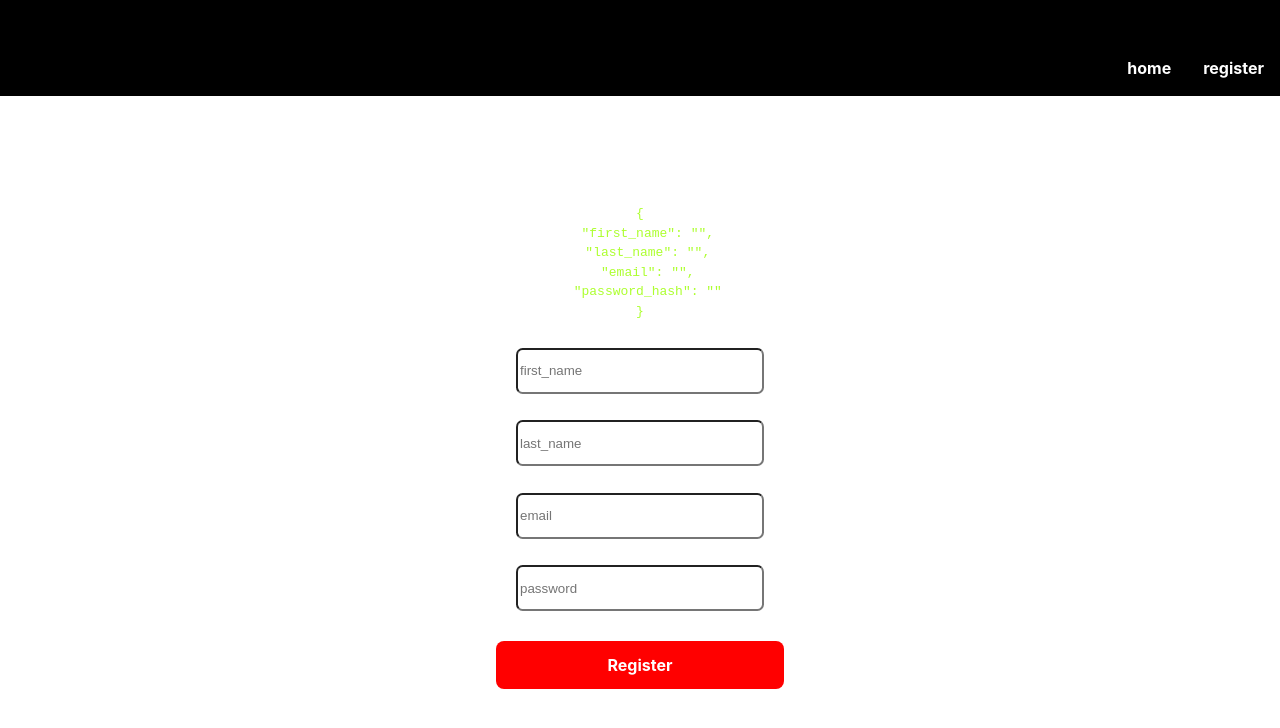
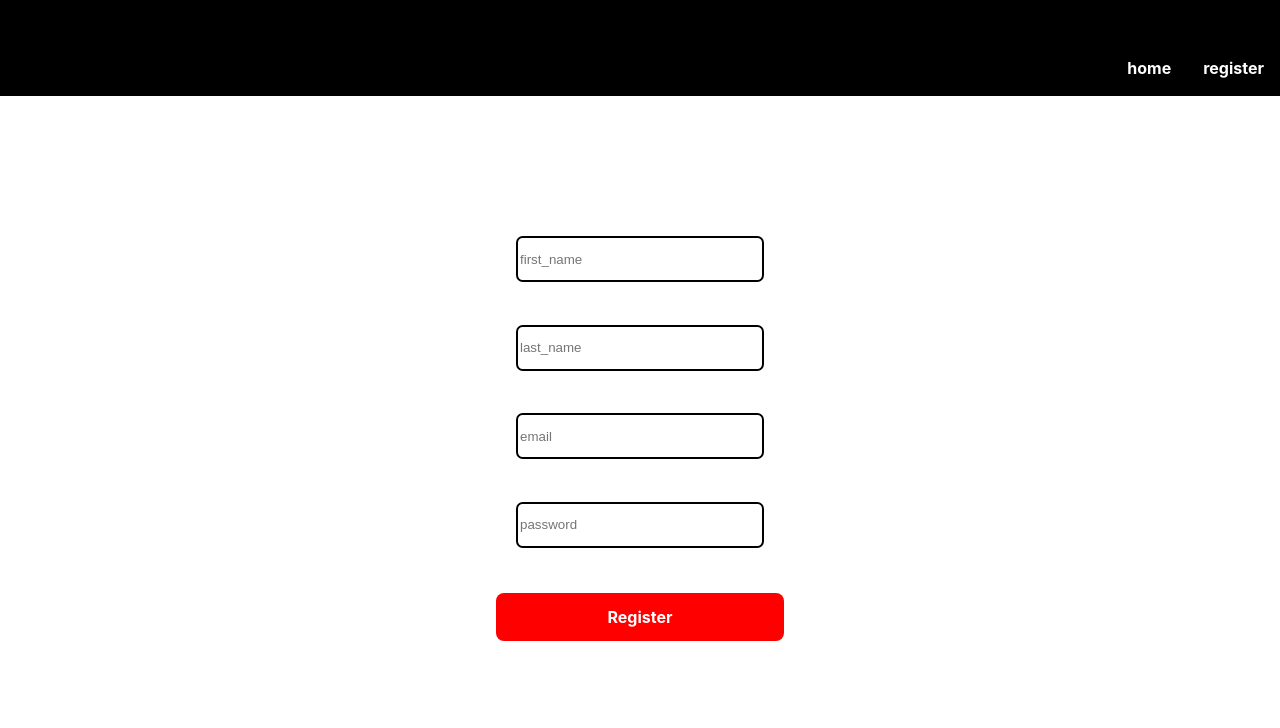
Before and after one commit to jluisferrer/Proyecto-6-API-Buscador-Frontend-I, a React (Vite) app: page /register in a window 1280 px wide. Shown: the top 728 px of the page. Built offline with nearby package versions, Linux system fonts and the light colour scheme.

Commit message:
feat:successful validation

```diff
--- a/src/common/CInput/CInput.css
+++ b/src/common/CInput/CInput.css
@@ -2,6 +2,11 @@
     height: 3em;
     width: 18em;
 
+    border: 0.2em solid black;
     border-radius: 0.5em;
     margin: 1em;
 }
+
+.inputDesignError {
+    border: 0.2em solid red;
+}
--- a/src/pages/Register/Register.css
+++ b/src/pages/Register/Register.css
@@ -11,3 +11,8 @@
     justify-content: center;
     align-items: center;
 }
+
+.error {
+    height: 1em;
+    color: red;
+}
--- a/src/pages/Register/Register.jsx
+++ b/src/pages/Register/Register.jsx
@@ -34,7 +34,11 @@ export const Register = () => {
     const checkError = (e) => {
         const error = validame(e.target.name, e.target.value)
 
-        console.log(error)
+        setUserError((prevState) => ({
+            ...prevState,
+            [e.target.name + "Error"]: error,
+            //el truco del almendruco nos dice que seria... nameError: error, emailError: error...
+        }))
     }
     //function emit que también esta aqui en el padre.. en este caso para registrar
     const registerMe = async () => {
@@ -46,6 +50,7 @@ export const Register = () => {
             }
 
             const fetched = await RegisterUser()
+
             console.log(fetched)
         } catch (error) {
             setMsgError(error.message)
@@ -53,9 +58,10 @@ export const Register = () => {
     }
     return (
         <div className="registerDesign">
-            <pre>{JSON.stringify(user, null, 2)}</pre>
+            {/* <pre>{JSON.stringify(user, null, 2)}</pre> */}
             <CInput
-                className={"inputDesign"}
+                className={`inputDesign ${userError.first_nameError !== "" ? "inputDesignError" : ""
+                    }`}
                 type={"text"}
                 placeholder={"first_name"}
                 name={"first_name"}
@@ -63,9 +69,10 @@ export const Register = () => {
                 onChangeFunction={(e) => inputHandler(e)}
                 onBlurFunction={(e) => checkError(e)}
             />
-            {userError.first_nameError}
+            <div className="error">{userError.first_nameError}</div>
             <CInput
-                className={"inputDesign"}
+                 className={`inputDesign ${userError.last_nameError !== "" ? "inputDesignError" : ""
+                }`}
                 type={"text"}
                 placeholder={"last_name"}
                 name={"last_name"}
@@ -73,9 +80,10 @@ export const Register = () => {
                 onChangeFunction={(e) => inputHandler(e)}
                 onBlurFunction={(e) => checkError(e)}
             />
-            {userError.last_nameError}
+             <div className="error">{userError.last_nameError}</div>
             <CInput
-                className={"inputDesign"}
+                 className={`inputDesign ${userError.emailError !== "" ? "inputDesignError" : ""
+                }`}
                 type={"email"}
                 placeholder={"email"}
                 name={"email"}
@@ -83,9 +91,10 @@ export const Register = () => {
                 onChangeFunction={(e) => inputHandler(e)}
                 onBlurFunction={(e) => checkError(e)}
             />
-            {userError.emailError}
+            <div className="error">{userError.emailError}</div>
             <CInput
-                className={"inputDesign"}
+                className={`inputDesign ${userError.password_hashError !== "" ? "inputDesignError" : ""
+            }`}
                 type={"password"}
                 placeholder={"password"}
                 name={"password_hash"}
@@ -93,13 +102,13 @@ export const Register = () => {
                 onChangeFunction={(e) => inputHandler(e)}
                 onBlurFunction={(e) => checkError(e)}
             />
-            {userError.password_hashError}
+            <div className="error">{userError.password_hashError}</div>
             <CButton
                 className={"cButtonDesign"}
                 title={"Register"}
                 functionEmit={registerMe}
             />
-            {msgError}
+            <div className="error">{msgError}</div>
         </div>
     )
 }
```
